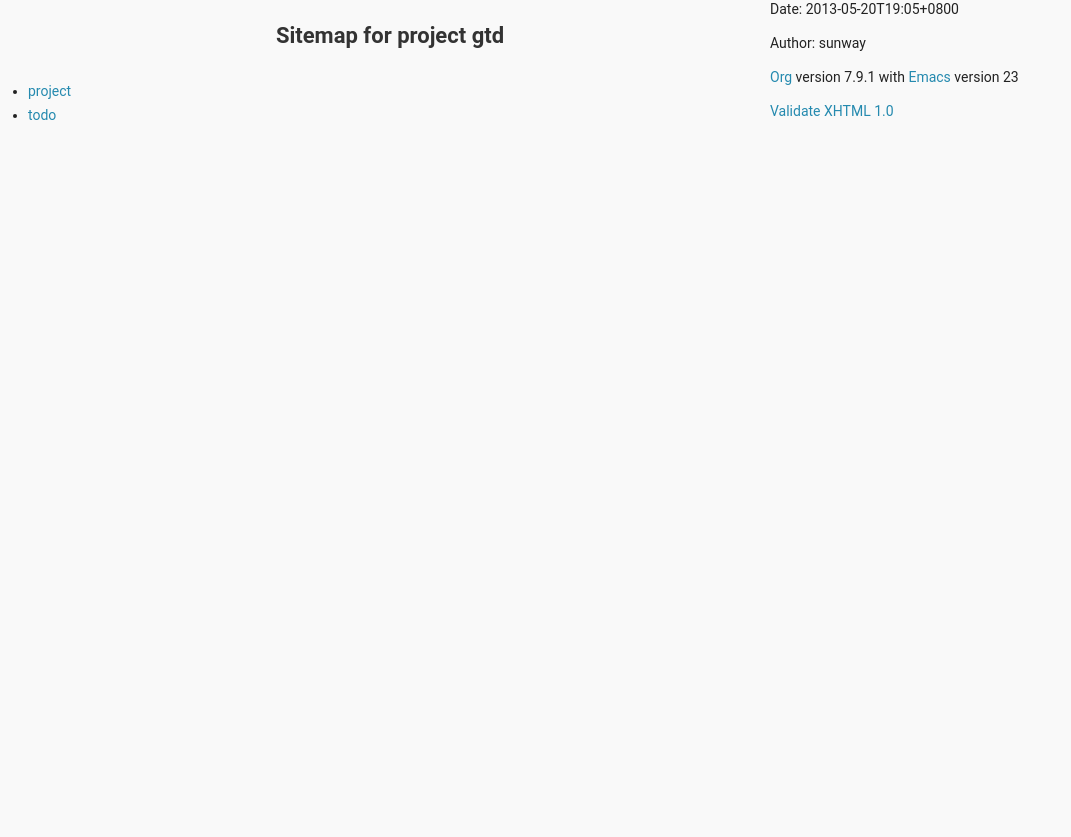
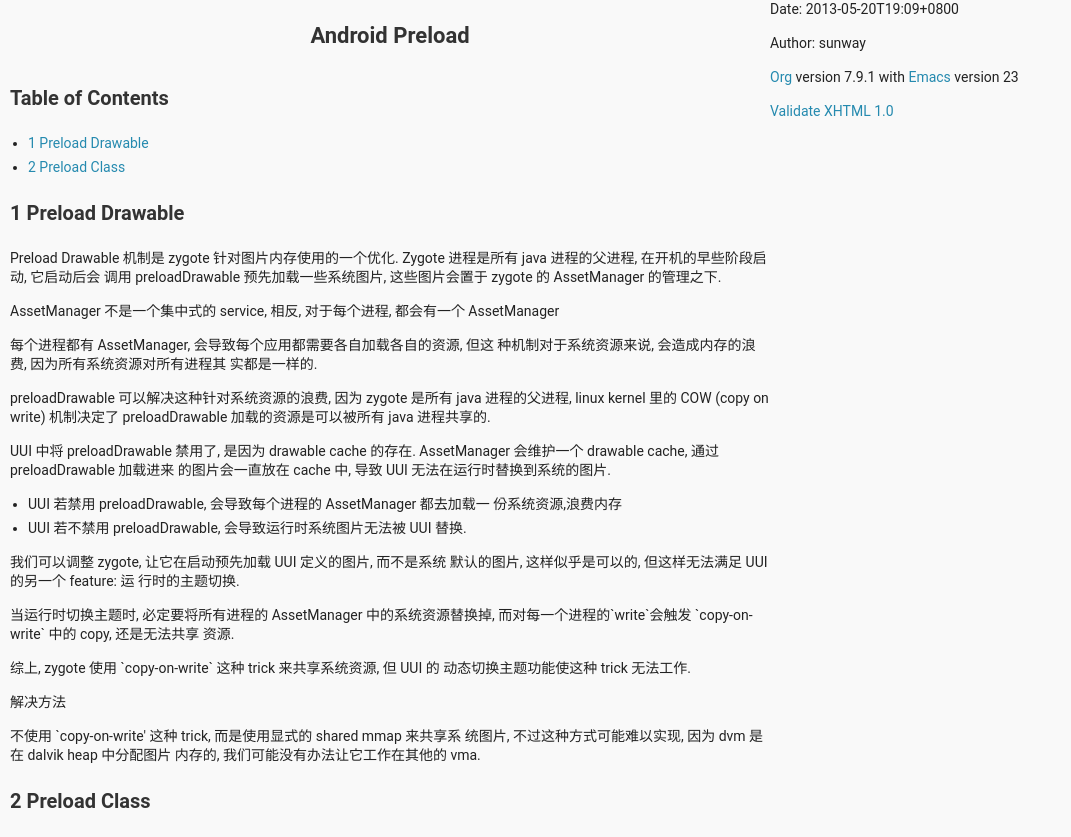
Before and after one commit to dajima/sunwayforever.github.com, a plain HTML site: page cafebabe/android/android_preload.html in a window 1280 px wide. Shown: the whole page, without its empty margins (0-1071 px from the left). Before the commit the page ends 800 px from the top, so only its background shows below. Drawn offline with Linux system fonts and the light colour scheme.

Commit message:
auto update

```diff
--- a/gtd/sitemap.html
+++ b/cafebabe/android/android_preload.html
@@ -3,11 +3,11 @@
                "http://www.w3.org/TR/xhtml1/DTD/xhtml1-strict.dtd">
 <html xmlns="http://www.w3.org/1999/xhtml" lang="en" xml:lang="en">
 <head>
-<title>Sitemap for project gtd</title>
+<title>Android Preload</title>
 <meta http-equiv="Content-Type" content="text/html;charset=utf-8"/>
-<meta name="title" content="Sitemap for project gtd"/>
+<meta name="title" content="Android Preload"/>
 <meta name="generator" content="Org-mode"/>
-<meta name="generated" content="2013-05-20T19:05+0800"/>
+<meta name="generated" content="2013-05-20T19:09+0800"/>
 <meta name="author" content="sunway"/>
 <meta name="description" content=""/>
 <meta name="keywords" content=""/>
@@ -115,19 +115,92 @@ for the JavaScript code in this tag.
 </div>
 
 <div id="content">
-<h1 class="title">Sitemap for project gtd</h1>
+<h1 class="title">Android Preload</h1>
 
+
+<div id="table-of-contents">
+<h2>Table of Contents</h2>
+<div id="text-table-of-contents">
 <ul>
-<li><a href="project.html">project</a>
+<li><a href="#sec-1">1 Preload Drawable</a></li>
+<li><a href="#sec-2">2 Preload Class</a></li>
+</ul>
+</div>
+</div>
+
+<div id="outline-container-1" class="outline-2">
+<h2 id="sec-1"><span class="section-number-2">1</span> Preload Drawable</h2>
+<div class="outline-text-2" id="text-1">
+
+<p>Preload Drawable 机制是 zygote 针对图片内存使用的一个优化.
+Zygote 进程是所有 java 进程的父进程, 在开机的早些阶段启动, 它启动后会
+调用 preloadDrawable 预先加载一些系统图片, 这些图片会置于 zygote 的
+AssetManager 的管理之下.
+</p>
+<p>
+AssetManager 不是一个集中式的 service, 相反, 对于每个进程, 都会有一个
+AssetManager
+</p>
+<p>
+每个进程都有 AssetManager, 会导致每个应用都需要各自加载各自的资源, 但这
+种机制对于系统资源来说, 会造成内存的浪费, 因为所有系统资源对所有进程其
+实都是一样的.
+</p>
+<p>
+preloadDrawable 可以解决这种针对系统资源的浪费, 因为 zygote 是所有
+java 进程的父进程, linux kernel 里的 COW (copy on write) 机制决定了
+preloadDrawable 加载的资源是可以被所有 java 进程共享的.
+</p>
+<p>
+UUI 中将 preloadDrawable 禁用了, 是因为 drawable cache 的存在.
+AssetManager 会维护一个 drawable cache, 通过 preloadDrawable 加载进来
+的图片会一直放在 cache 中, 导致 UUI 无法在运行时替换到系统的图片.
+</p>
+<ul>
+<li>UUI 若禁用 preloadDrawable, 会导致每个进程的 AssetManager 都去加载一
+  份系统资源,浪费内存
 </li>
-<li><a href="todo.html">todo</a>
+<li>UUI 若不禁用 preloadDrawable, 会导致运行时系统图片无法被 UUI 替换.
 </li>
 </ul>
 
+
+<p>
+我们可以调整 zygote, 让它在启动预先加载 UUI 定义的图片, 而不是系统
+默认的图片, 这样似乎是可以的, 但这样无法满足 UUI 的另一个 feature: 运
+行时的主题切换.
+</p>
+<p>
+当运行时切换主题时, 必定要将所有进程的 AssetManager 中的系统资源替换掉,
+而对每一个进程的`write`会触发 `copy-on-write` 中的 copy, 还是无法共享
+资源.
+</p>
+
+<p>
+综上, zygote 使用 `copy-on-write` 这种 trick 来共享系统资源, 但 UUI 的
+动态切换主题功能使这种 trick 无法工作.
+</p>
+<p>
+解决方法
+</p>
+<p>
+不使用 `copy-on-write' 这种 trick, 而是使用显式的 shared mmap 来共享系
+统图片, 不过这种方式可能难以实现, 因为 dvm 是在 dalvik heap 中分配图片
+内存的, 我们可能没有办法让它工作在其他的 vma.
+</p></div>
+
+</div>
+
+<div id="outline-container-2" class="outline-2">
+<h2 id="sec-2"><span class="section-number-2">2</span> Preload Class</h2>
+<div class="outline-text-2" id="text-2">
+
+</div>
+</div>
 </div>
 
 <div id="postamble">
-<p class="date">Date: 2013-05-20T19:05+0800</p>
+<p class="date">Date: 2013-05-20T19:09+0800</p>
 <p class="author">Author: sunway</p>
 <p class="creator"><a href="http://orgmode.org">Org</a> version 7.9.1 with <a href="http://www.gnu.org/software/emacs/">Emacs</a> version 23</p>
 <a href="http://validator.w3.org/check?uri=referer">Validate XHTML 1.0</a>
```
Also changed, not shown: cafebabe/sitemap.html (+4 -4 lines).
